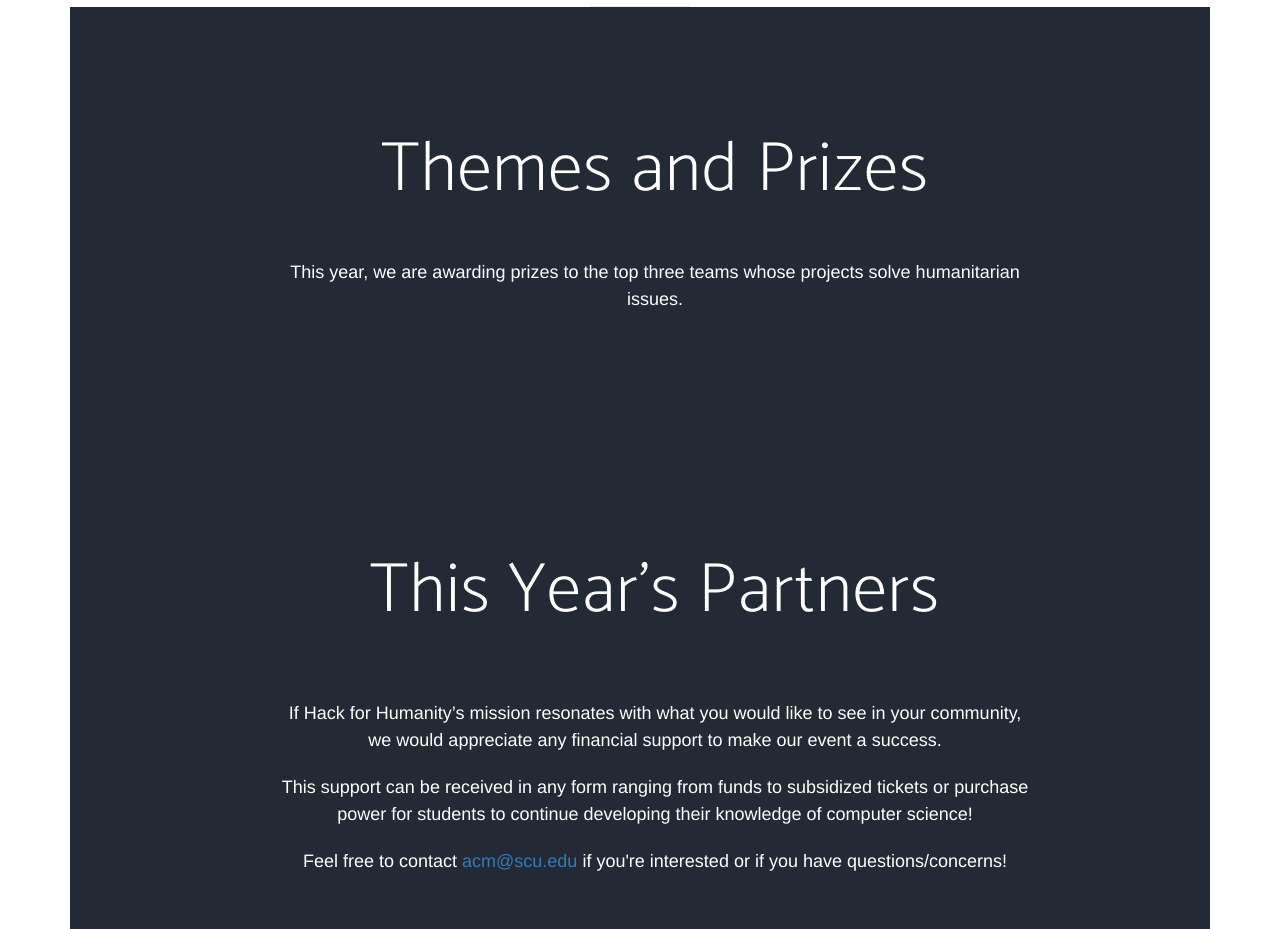
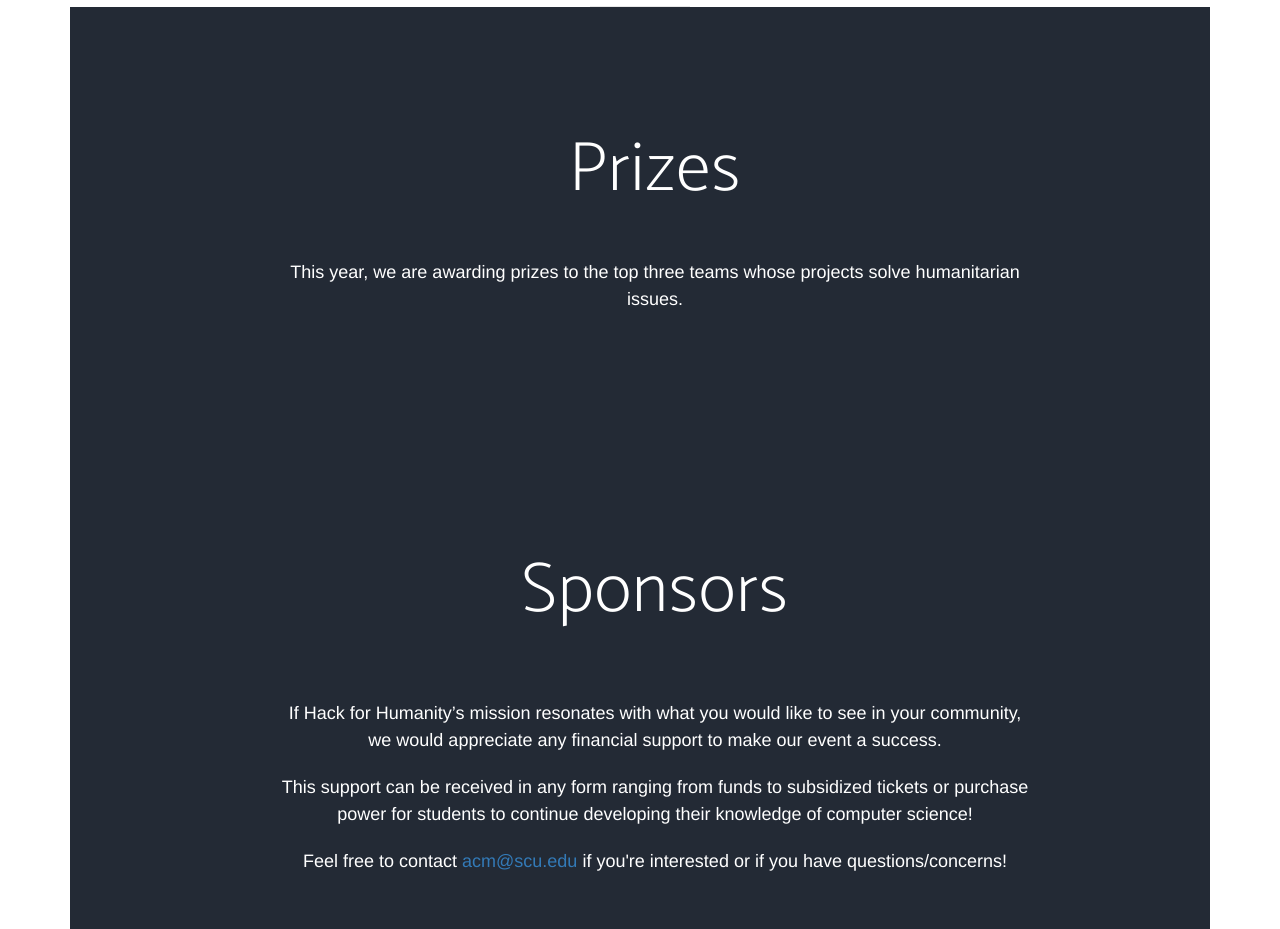
Before and after one commit to SCUACM/SCUACM.github.io, a plain HTML site: page index.html in a window 1280 px wide. Shown: the part 1400-2329 px from the top of the page. Drawn offline with nearby package versions, Linux system fonts and the light colour scheme; a web font is replaced by a local one.

Commit message:
Change header phrasing

```diff
--- a/index.html
+++ b/index.html
@@ -280,7 +280,7 @@
 		<div class="container">
 			<div class="row">
 				<div class="col-md-8 col-md-offset-2">
-					<h2 class="section-heading">Themes and Prizes</h2>
+					<h2 class="section-heading">Prizes</h2>
 					<p>This year, we are awarding prizes to the top three teams whose projects solve humanitarian issues.</p>
 					<br>
 					<!-- NO LONGER AWARDING BY THEMES
@@ -304,7 +304,7 @@
 		<div class="container">
 			<div class="row">
 				<div class="col-md-8 col-md-offset-2">
-					<h2 class="section-heading">This Year's Partners</h2>
+					<h2 class="section-heading">Sponsors</h2>
 					<br>
 					<p>If Hack for Humanity’s mission resonates with what you would like to see in your community, we would appreciate any financial support to make our event a success.</p>
 
```
